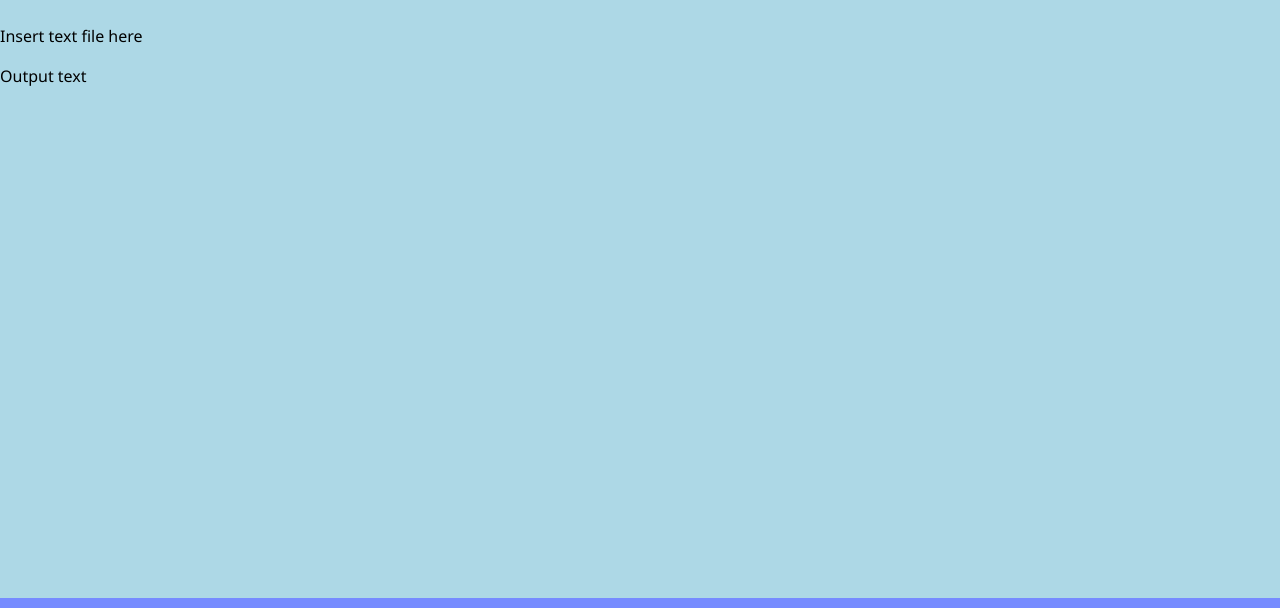
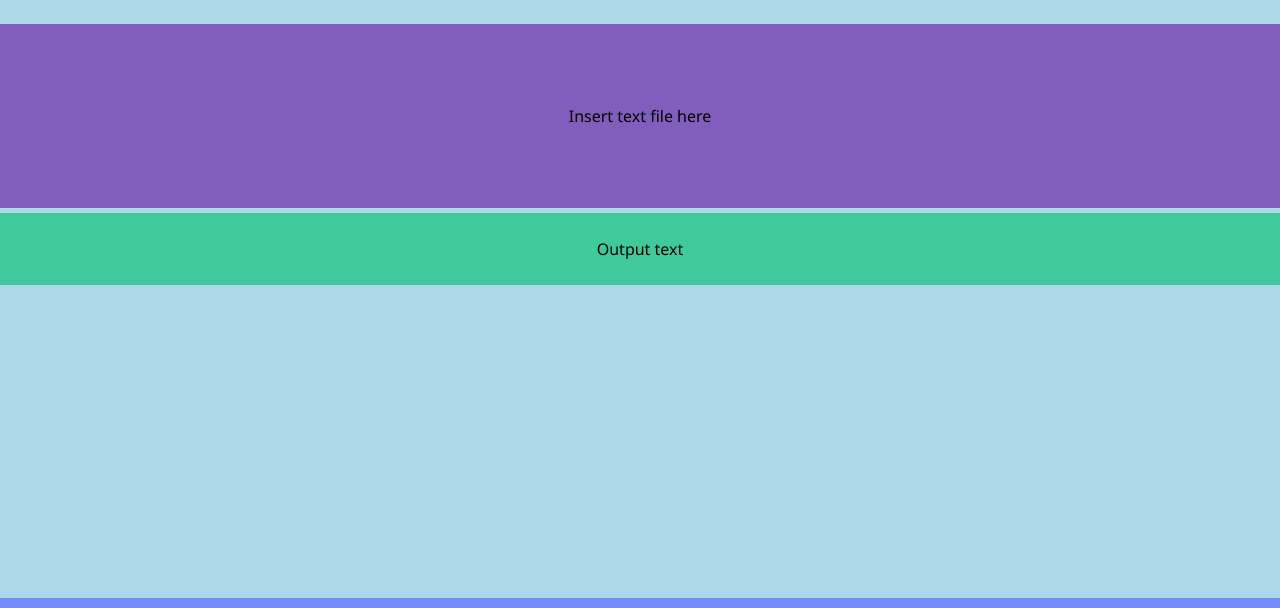
Before and after one commit to bekahma/videovoiceconverter, a website: page dist/main.html in a window 1280 px wide. Shown: the part 88-696 px from the top of the page. Drawn offline with Linux system fonts and the light colour scheme.

Commit message:
fixed boxes

```diff
--- a/scss/main.scss
+++ b/scss/main.scss
@@ -16,6 +16,31 @@ body {
   margin: 0;
   font-family: "Segoe UI", Tahoma, Geneva, Verdana, sans-serif;
   line-height: 1.5;
+}
+
+.box-input {
+  display: flex;
+  flex-wrap: wrap;
+  justify-content: space-evenly;
+  align-items: center;
+  margin-top: 1rem;
+  background: #815dbc;
+  padding: 4rem 1rem;
+  border: 0;
+  margin-bottom: 0.3rem;
+}
+
+.box-output {
+  display: block;
+  padding: 0.5rem 1rem;
+  border: 0;
+  margin-bottom: 0.3rem;
+  text-align: center;
+  &:hover {
+    background: purple; // change later??
+  }
+
+  background: #40c99a;
 }
 
 //objects
@@ -54,10 +79,13 @@ body {
 
 //footer
 #main-footer {
-  padding: 1rem;
+  padding: 2rem;
   background: #768bff;
   color: #333;
   height: 50px;
+  bottom: 0px;
+  position: absolute;
+  padding-left: 75rem;
 }
 
 @import "mobile";
```
Also changed, not shown: dist/css/--recursive/main.css, dist/main.html.
